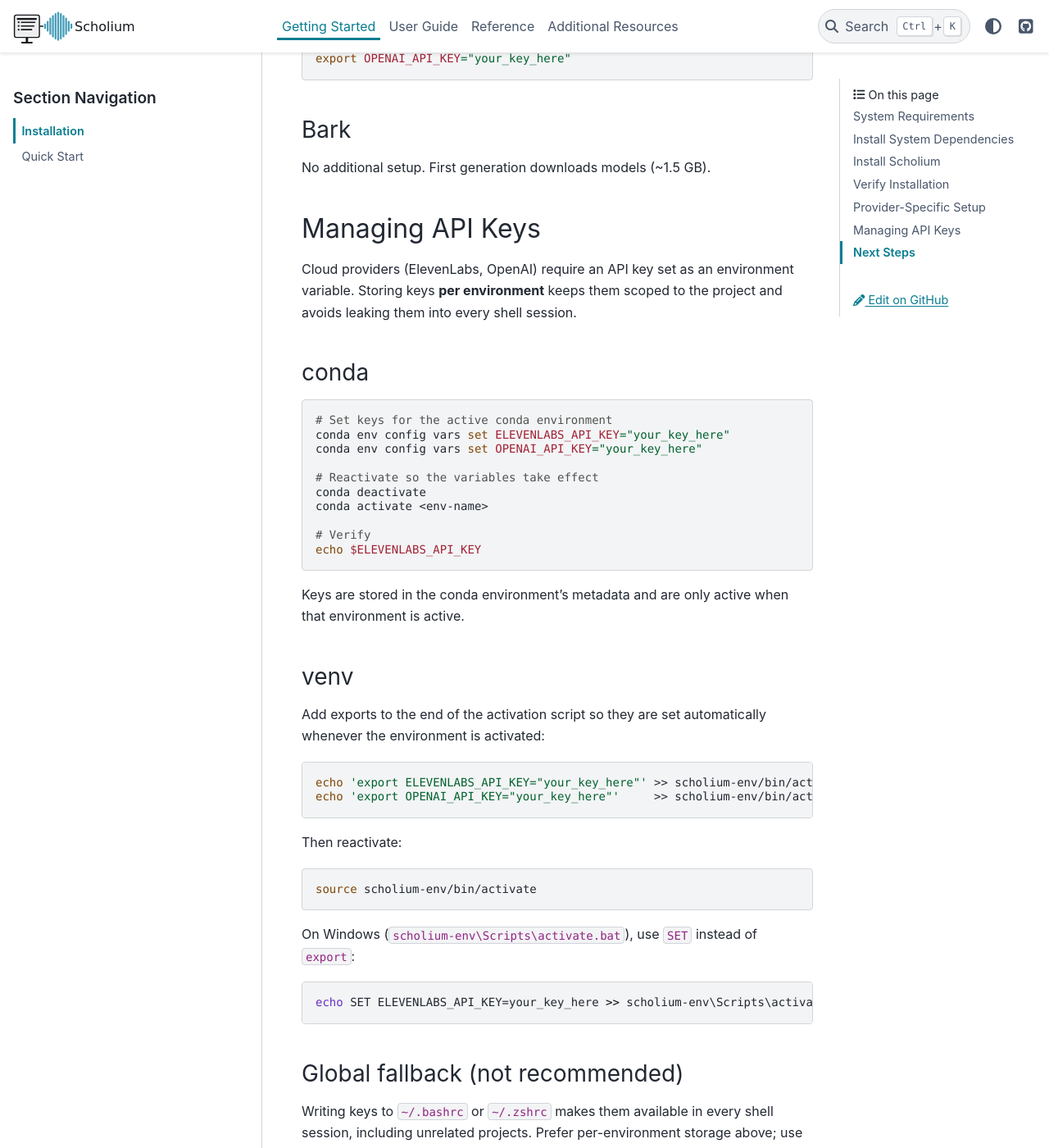
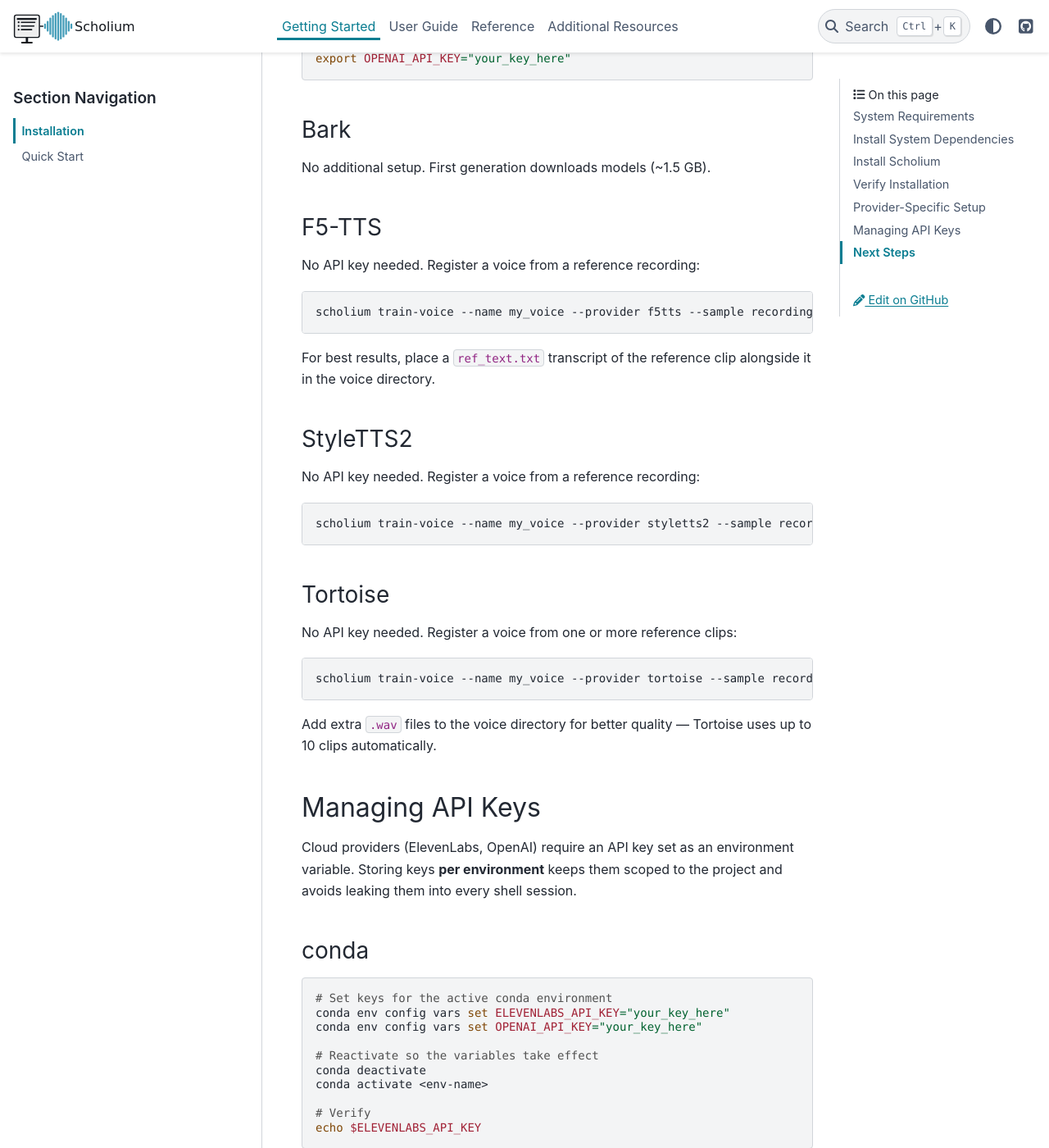
Before and after one commit to ccaprani/scholium, a Sphinx documentation site: the page built from docs/user/installation.md, in a window 1280 px wide and 1400 px high, scrolled down 3528 px. Shown: the whole window at 82% size. Built offline with Sphinx 7.4.7 and the PyData theme 0.15.4, drawn with Linux system fonts in a browser that asks for light colours; some of the changed text lies outside the part shown.

Commit message:
docs correction for all providers

````diff
--- a/docs/user/installation.md
+++ b/docs/user/installation.md
@@ -150,6 +150,34 @@ export OPENAI_API_KEY="your_key_here"
 
 No additional setup. First generation downloads models (~1.5 GB).
 
+### F5-TTS
+
+No API key needed. Register a voice from a reference recording:
+
+```bash
+scholium train-voice --name my_voice --provider f5tts --sample recording.wav
+```
+
+For best results, place a `ref_text.txt` transcript of the reference clip alongside it in the voice directory.
+
+### StyleTTS2
+
+No API key needed. Register a voice from a reference recording:
+
+```bash
+scholium train-voice --name my_voice --provider styletts2 --sample recording.wav
+```
+
+### Tortoise
+
+No API key needed. Register a voice from one or more reference clips:
+
+```bash
+scholium train-voice --name my_voice --provider tortoise --sample recording.wav
+```
+
+Add extra `.wav` files to the voice directory for better quality — Tortoise uses up to 10 clips automatically.
+
 ## Managing API Keys
 
 Cloud providers (ElevenLabs, OpenAI) require an API key set as an environment variable. Storing keys **per environment** keeps them scoped to the project and avoids leaking them into every shell session.
````
Also changed, not shown: other parts of docs/user/installation.md (+7 -7 lines), docs/user/tts-providers.md (+5 -5 lines).
